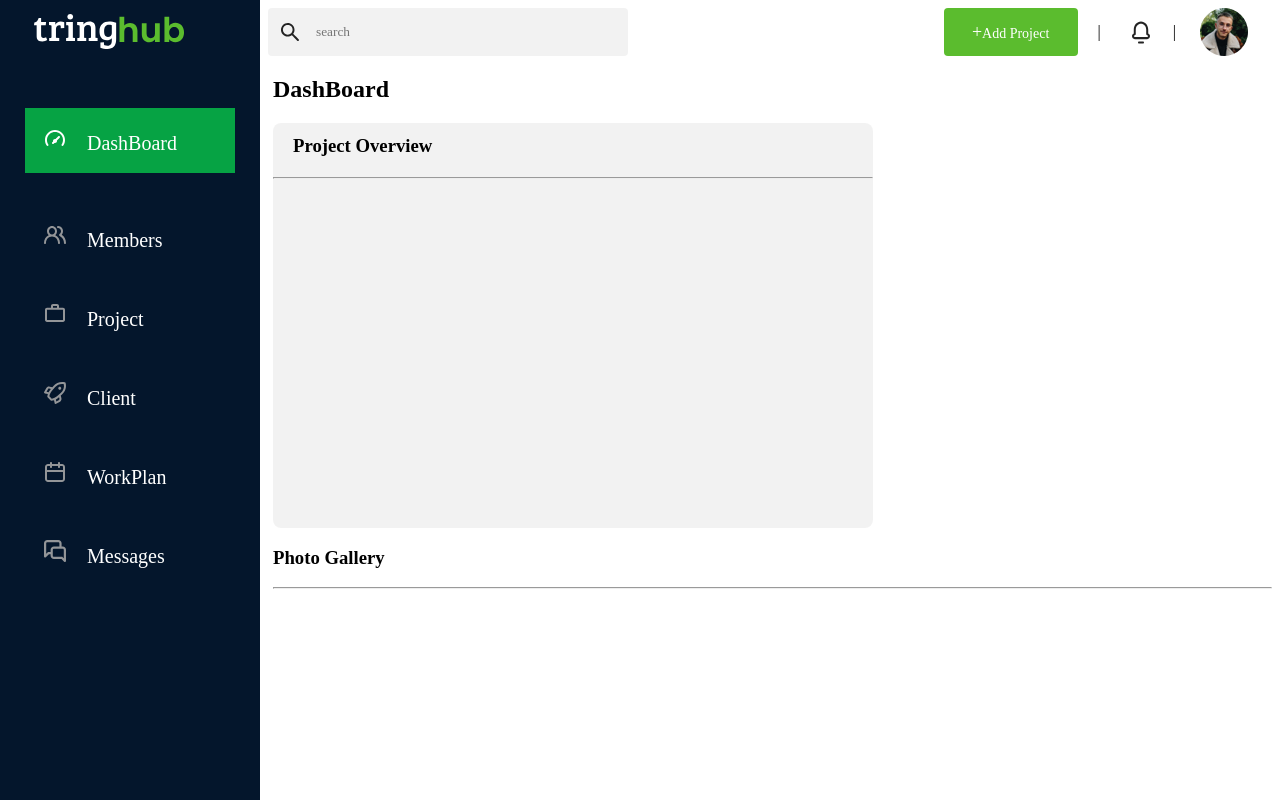
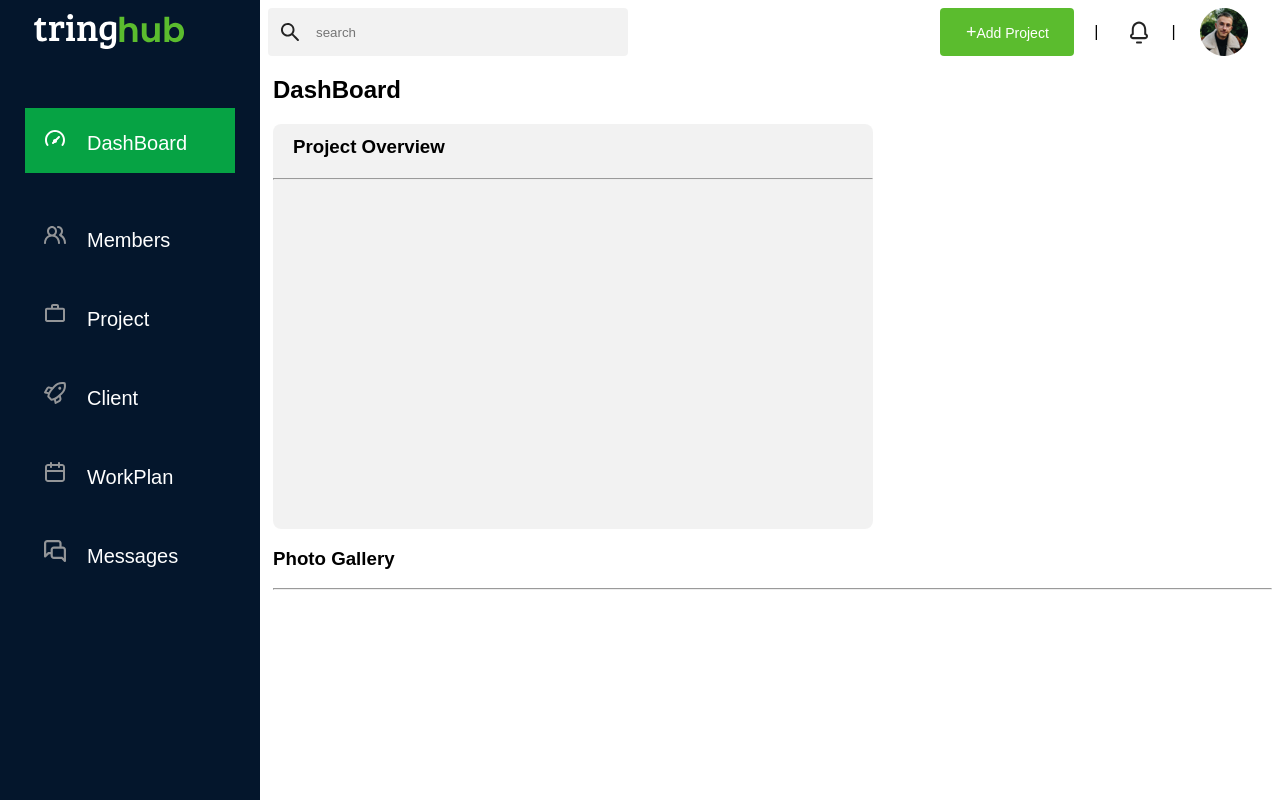
Before and after one commit to ArunkumarD-tringapps/Code-N-Win, a plain HTML site: page index.html in a window 1280 px wide. Shown: the top 800 px of the page. Drawn offline with Linux system fonts and the light colour scheme.

Commit message:
Update style.css

```diff
--- a/style.css
+++ b/style.css
@@ -1,5 +1,5 @@
 * {
-    font-family: "Poppins","sans-serif";
+    font-family: "Poppins",sans-serif;
     list-style: none;
 }
 .sidebar,
```
